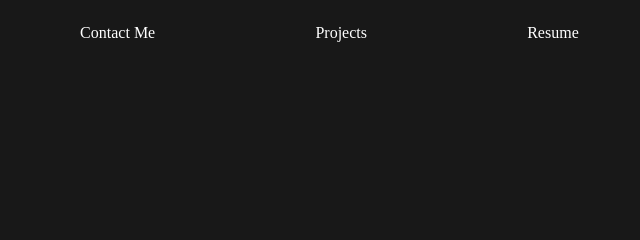
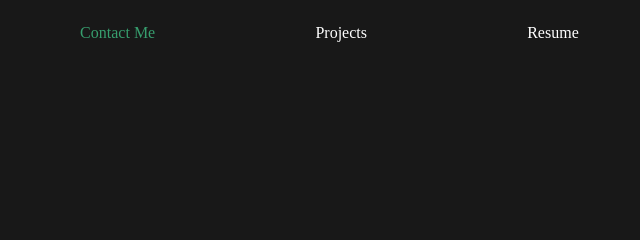
Before and after one commit to EvanCWoods/Evan-Woods-Portfolio, a plain HTML site: page index.html in a window 1280 px wide. In both pictures the pointer is over the link "Contact Me". Shown: the top 240 px of the page, 0-640 px from the left. Drawn offline with Linux system fonts and the light colour scheme.

Commit message:
fixed styling issue

```diff
--- a/Develop/css/style.css
+++ b/Develop/css/style.css
@@ -38,6 +38,10 @@ header {
     color: white;
     padding: 0 7% 0 7%;
 }
+.header-option:hover {
+    color: var(--green);
+}
+
 #enquire-button {
     padding: 0 3% 0 3%;
     margin-right: 1%;
```
